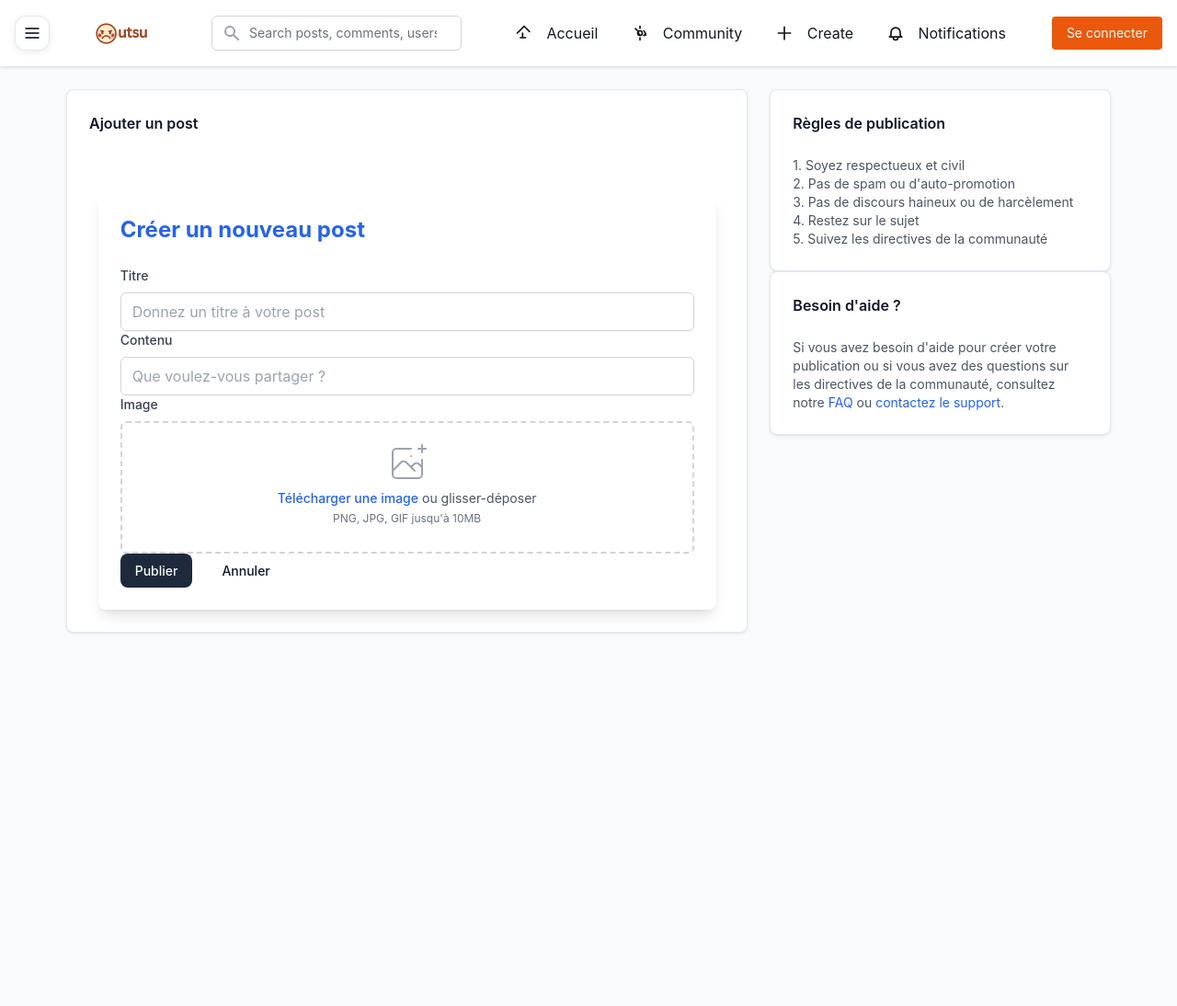
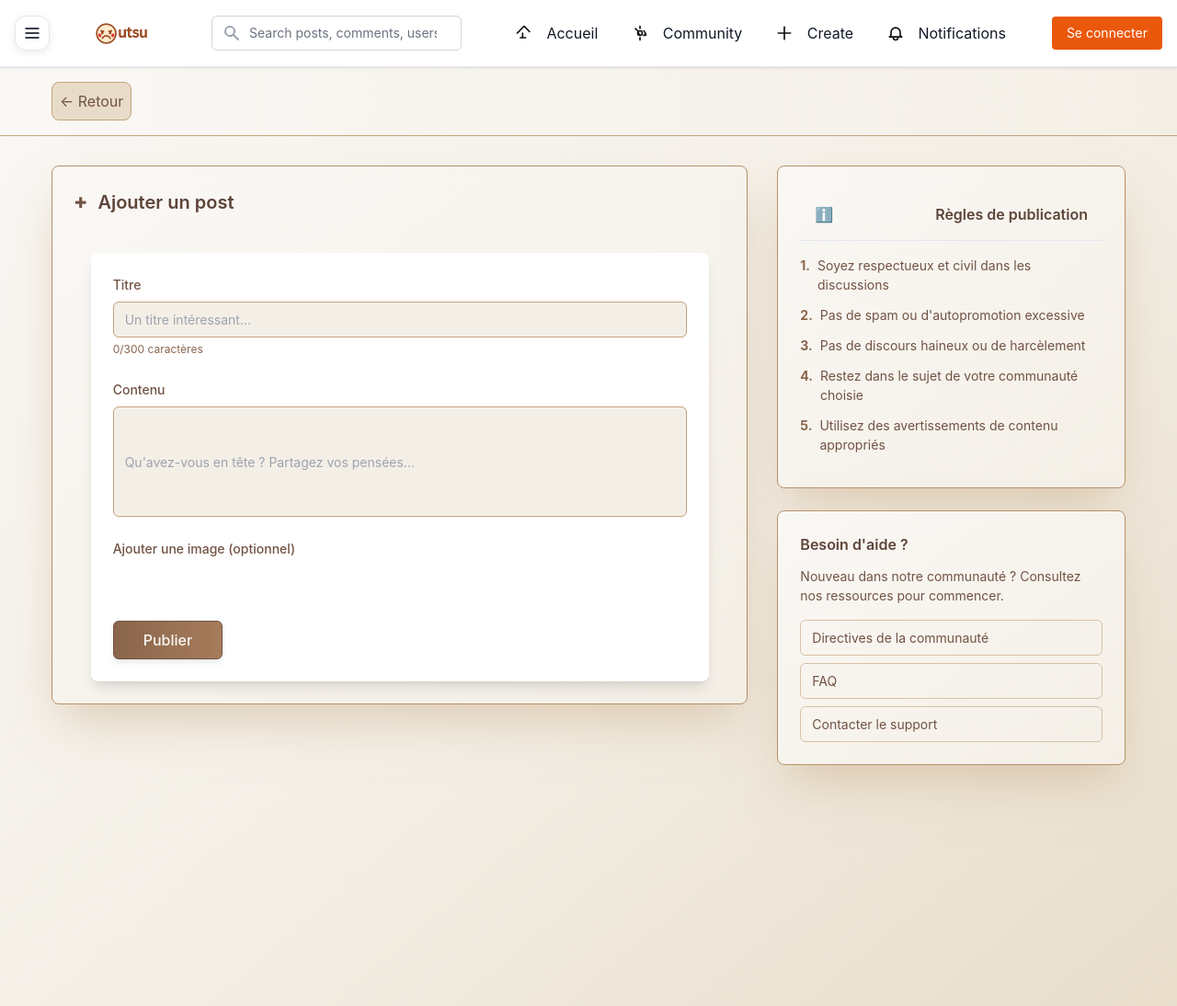
Before and after one commit to Nyx806/UTSU, a Symfony app: template templates/posts/ajout.html.twig in a window 1280 px wide. Shown: the whole page at 92% size. Run offline with Twig, Linux system fonts and the light colour scheme; the template is opened without the code that fills it, so the values that code supplies are empty; form fields are guessed from the names that the template uses; style sheets or scripts are compiled from the project's sources; some libraries are stand-ins or nearby versions.

Commit message:
Refactor post creation form and category display
- Updated the post creation form to include character count for the title and improved image upload functionality with preview and removal options.
- Enhanced the category display by simplifying the user link format.
- Improved overall styling and layout for better user experience.

```diff
--- a/templates/categories/show.html.twig
+++ b/templates/categories/show.html.twig
@@ -122,7 +122,7 @@
               <!-- Content Section -->
               <div class="flex-1 p-4">
                 <div class="flex items-center text-xs mb-2" style="color: var(--coffee-600);">
-                  <span>Posté par u/<a href="{{ path('user_profile', {'id': post.getUserID.id}) }}" class="hover:underline" style="color: var(--coffee-600);">{{ post.getUserID.username }}</a></span>
+                  <a href="{{ path('user_profile', {'id': post.userID.id}) }}" class="hover:underline hover:text-blue-600 transition-colors">Posted by u/{{ post.userID.username }}</a>
                   <span class="mx-2">•</span>
                   <span>{{ post.date|date('G\\h i') }}</span>
                 </div>
--- a/templates/posts/_form.html.twig
+++ b/templates/posts/_form.html.twig
@@ -1,149 +1,92 @@
 <div class="max-w-2xl mx-auto mt-10 p-6 bg-white shadow-lg rounded-lg">
-    <h2 class="text-2xl font-bold text-blue-600 mb-6">Créer un nouveau post</h2>
+    {{ form_start(PostsForm, {'attr': {'enctype': 'multipart/form-data'}}) }}
 
-    {{ form_start(PostsForm, {'attr': {'class': 'space-y-4'}}) }}
-        <div class="space-y-2">
-            {{ form_label(PostsForm.title, 'Titre', {'label_attr': {'class': 'block text-sm font-medium text-gray-700'}}) }}
-            {{ form_widget(PostsForm.title, {
-                'attr': {
-                    'class': 'w-full px-3 py-2 border border-gray-300 rounded-md shadow-sm focus:outline-none focus:ring-2 focus:ring-blue-500 focus:border-blue-500',
-                    'placeholder': 'Donnez un titre à votre post'
-                }
-            }) }}
-            {{ form_errors(PostsForm.title) }}
+    <!-- Titre -->
+    <div class="form-group">
+        <label class="form-label">Titre</label>
+        {{ form_widget(PostsForm.title, {'attr': {'class': 'form-input', 'placeholder': 'Un titre intéressant...', 'maxlength': '300'}}) }}
+        <div class="char-count">0/300 caractères</div>
     </div>
 
-        <div class="space-y-2">
-            {{ form_label(PostsForm.contenu, 'Contenu', {'label_attr': {'class': 'block text-sm font-medium text-gray-700'}}) }}
-            {{ form_widget(PostsForm.contenu, {
-                'attr': {
-                    'class': 'w-full px-3 py-2 border border-gray-300 rounded-md shadow-sm focus:outline-none focus:ring-2 focus:ring-blue-500 focus:border-blue-500',
-                    'rows': '6',
-                    'placeholder': 'Que voulez-vous partager ?'
-                }
-            }) }}
-            {{ form_errors(PostsForm.contenu) }}
+    <!-- Contenu -->
+    <div class="form-group">
+        <label class="form-label">Contenu</label>
+        {{ form_widget(PostsForm.contenu, {'attr': {'class': 'form-textarea', 'placeholder': 'Qu\'avez-vous en tête ? Partagez vos pensées...', 'rows': '6'}}) }}
     </div>
 
-        <div class="space-y-2">
-            <label class="block text-sm font-medium text-gray-700">Image</label>
-            <div id="drop-zone" class="mt-1 flex justify-center px-6 pt-5 pb-6 border-2 border-gray-300 border-dashed rounded-md hover:border-blue-500 transition-colors">
-                <div class="space-y-1 text-center">
-                    <svg class="mx-auto h-12 w-12 text-gray-400" stroke="currentColor" fill="none" viewBox="0 0 48 48" aria-hidden="true">
-                        <path d="M28 8H12a4 4 0 00-4 4v20m32-12v8m0 0v8a4 4 0 01-4 4H12a4 4 0 01-4-4v-4m32-4l-3.172-3.172a4 4 0 00-5.656 0L28 28M8 32l9.172-9.172a4 4 0 015.656 0L28 28m0 0l4 4m4-24h8m-4-4v8m-12 4h.02" stroke-width="2" stroke-linecap="round" stroke-linejoin="round" />
-                    </svg>
-                    <div class="flex text-sm text-gray-600">
-                        <label for="file-upload" class="relative cursor-pointer bg-white rounded-md font-medium text-blue-600 hover:text-blue-500 focus-within:outline-none focus-within:ring-2 focus-within:ring-offset-2 focus-within:ring-blue-500">
-                            <span>Télécharger une image</span>
+    <!-- Upload d'image -->
+    <div class="form-group">
+        <label class="form-label">Ajouter une image (optionnel)</label>
         {{ form_widget(PostsForm.photo, {
             'attr': {
-                                    'class': 'sr-only',
-                                    'id': 'file-upload',
+                'class': 'block w-full text-sm text-gray-700
+                         file:mr-4 file:py-2 file:px-4
+                         file:rounded-md file:border-0
+                         file:text-sm file:font-semibold
+                         file:bg-[#8a654c] file:text-white
+                         hover:file:bg-[#715344]
+                         cursor-pointer',
                 'accept': 'image/*'
             }
         }) }}
-                        </label>
-                        <p class="pl-1">ou glisser-déposer</p>
-                    </div>
-                    <p class="text-xs text-gray-500">
-                        PNG, JPG, GIF jusqu'à 10MB
-                    </p>
-                    <p id="file-name" class="text-sm text-blue-600 mt-2"></p>
+        <div id="preview-container" class="mt-4 hidden">
+            <img id="image-preview" class="max-w-full h-auto rounded-lg shadow-lg" src="" alt="Aperçu">
+            <button type="button" onclick="removeImage()" class="mt-2 text-red-600 hover:text-red-800">
+                Supprimer l'image
+            </button>
         </div>
     </div>
-            {{ form_errors(PostsForm.photo) }}
+
+    <!-- Boutons d'action -->
+    <div style="padding-top: 1rem;">
+        <button type="submit" class="btn-primary">
+            Publier
+        </button>
     </div>
 
-        <div class="flex items-center gap-4">
-            <button type="submit" class="btn btn-primary">
-                Publier
-            </button>
-            <a href="{{ path('home_index') }}" class="btn btn-ghost">
-                Annuler
-            </a>
-        </div>
     {{ form_end(PostsForm) }}
 </div>
 
 <script>
-document.addEventListener('DOMContentLoaded', function() {
-    const dropZone = document.getElementById('drop-zone');
-    const fileInput = document.getElementById('file-upload');
-    const fileNameDisplay = document.getElementById('file-name');
-
-    // Empêcher le comportement par défaut pour ces événements
-    ['dragenter', 'dragover', 'dragleave', 'drop'].forEach(eventName => {
-        dropZone.addEventListener(eventName, preventDefaults, false);
-        document.body.addEventListener(eventName, preventDefaults, false);
+// Mise à jour du compteur de caractères
+document.querySelector('input[name="posts[title]"]').addEventListener('input', function() {
+    const count = this.value.length;
+    document.querySelector('.char-count').textContent = `${count}/300 caractères`;
 });
 
-    // Ajouter des effets visuels pendant le drag
-    ['dragenter', 'dragover'].forEach(eventName => {
-        dropZone.addEventListener(eventName, highlight, false);
-    });
-
-    ['dragleave', 'drop'].forEach(eventName => {
-        dropZone.addEventListener(eventName, unhighlight, false);
-    });
-
-    // Gérer le drop
-    dropZone.addEventListener('drop', handleDrop, false);
-
-    // Gérer le changement de fichier via le bouton
-    fileInput.addEventListener('change', handleFileSelect, false);
-
-    function preventDefaults(e) {
-        e.preventDefault();
-        e.stopPropagation();
-    }
-
-    function highlight(e) {
-        dropZone.classList.add('border-blue-500');
-    }
-
-    function unhighlight(e) {
-        dropZone.classList.remove('border-blue-500');
-    }
-
-    function handleDrop(e) {
-        const dt = e.dataTransfer;
-        const files = dt.files;
-        handleFiles(files);
-    }
-
-    function handleFileSelect(e) {
-        const files = e.target.files;
-        handleFiles(files);
-    }
-
-    function handleFiles(files) {
-        if (files.length > 0) {
-            const file = files[0];
+// Gestion de l'upload d'image
+document.getElementById('posts_photo').addEventListener('change', function(e) {
+    if (this.files && this.files[0]) {
+        const file = this.files[0];
 
         // Vérifier le type de fichier
         if (!file.type.match('image.*')) {
             alert('Veuillez sélectionner une image valide (PNG, JPG, GIF)');
+            this.value = '';
             return;
         }
 
         // Vérifier la taille du fichier (10MB max)
         if (file.size > 10 * 1024 * 1024) {
             alert('L\'image ne doit pas dépasser 10MB');
+            this.value = '';
             return;
         }
 
-            // Mettre à jour l'affichage du nom du fichier
-            fileNameDisplay.textContent = file.name;
-
-            // Mettre à jour le champ de fichier du formulaire
-            const dataTransfer = new DataTransfer();
-            dataTransfer.items.add(file);
-            fileInput.files = dataTransfer.files;
-
-            // Déclencher l'événement change pour que Symfony le détecte
-            const event = new Event('change', { bubbles: true });
-            fileInput.dispatchEvent(event);
+        // Afficher la prévisualisation
+        const reader = new FileReader();
+        reader.onload = function(e) {
+            document.getElementById('image-preview').src = e.target.result;
+            document.getElementById('preview-container').classList.remove('hidden');
         }
+        reader.readAsDataURL(file);
     }
 });
+
+// Suppression de l'image
+function removeImage() {
+    document.getElementById('posts_photo').value = '';
+    document.getElementById('image-preview').src = '';
+    document.getElementById('preview-container').classList.add('hidden');
+}
 </script>
--- a/templates/posts/ajout.html.twig
+++ b/templates/posts/ajout.html.twig
@@ -3,34 +3,8 @@
 {% block title %}Ajouter un post{% endblock %}
 
 {% block body %}
-<!DOCTYPE html>
-<html lang="fr">
-<head>
-  <meta charset="UTF-8" />
-  <meta name="viewport" content="width=device-width, initial-scale=1.0" />
-  <title>Ajouter un post - Utsu</title>
+{% include 'home/_navbar.html.twig' %}
   <style>
-    :root {
-      --background: #ffffff;
-      --foreground: #0f172a;
-      --card: #ffffff;
-      --card-foreground: #0f172a;
-      --primary: #1e293b;
-      --primary-foreground: #f8fafc;
-      --secondary: #f1f5f9;
-      --secondary-foreground: #1e293b;
-      --muted: #f1f5f9;
-      --muted-foreground: #64748b;
-      --accent: #f1f5f9;
-      --accent-foreground: #1e293b;
-      --destructive: #ef4444;
-      --destructive-foreground: #f8fafc;
-      --border: #e2e8f0;
-      --input: #e2e8f0;
-      --ring: #0f172a;
-      --radius: 0.5rem;
-    }
-
     * {
       margin: 0;
       padding: 0;
@@ -39,197 +13,286 @@
 
     body {
       font-family: -apple-system, BlinkMacSystemFont, 'Segoe UI', Roboto, sans-serif;
-      background-color: var(--background);
-      color: var(--foreground);
       line-height: 1.5;
+    }
+
+    .main-layout {
+      min-height: 100vh;
+      background: linear-gradient(to bottom right, #faf8f5, #f4efe6, #e8dcc9);
+    }
+
+    .header {
+      backdrop-filter: blur(8px);
+      position: sticky;
+      top: 0;
+      z-index: 40;
+      background: linear-gradient(to right, #faf8f5, #f4efe6);
+      border-bottom: 1px solid #c4a47c;
+    }
+
+    .header-content {
+      max-width: 1200px;
+      margin: 0 auto;
+      padding: 1rem;
+    }
+
+    .back-btn {
+      display: inline-flex;
+      align-items: center;
+      padding: 0.5rem;
+      border-radius: 0.5rem;
+      color: #715344;
+      background-color: #e8dcc9;
+      border: 1px solid #c4a47c;
+      text-decoration: none;
+      transition: all 0.2s;
+    }
+
+    .back-btn:hover {
+      background-color: #d7c2a3;
     }
 
     .container {
       max-width: 1200px;
       margin: 0 auto;
-      padding: 0 1rem;
+      padding: 2rem 1rem;
     }
 
-    .btn {
-      display: inline-flex;
-      align-items: center;
-      justify-content: center;
-      border-radius: var(--radius);
-      font-size: 0.875rem;
-      font-weight: 500;
-      transition: all 0.2s;
-      border: none;
-      cursor: pointer;
-      text-decoration: none;
-    }
-
-    .btn-primary {
-      background-color: var(--primary);
-      color: var(--primary-foreground);
-      padding: 0.5rem 1rem;
-    }
-
-    .btn-primary:hover {
-      background-color: #334155;
-    }
-
-    .btn-ghost {
-      background-color: transparent;
-      color: var(--foreground);
-      padding: 0.5rem 1rem;
-    }
-
-    .btn-ghost:hover {
-      background-color: var(--accent);
-      color: var(--accent-foreground);
+    .content-grid {
+      display: grid;
+      grid-template-columns: 1fr;
+      gap: 2rem;
     }
 
     .card {
-      background-color: var(--card);
-      border: 1px solid var(--border);
-      border-radius: var(--radius);
-      box-shadow: 0 1px 3px 0 rgba(0, 0, 0, 0.1);
-    }
-
-    .card-header {
-      padding: 1.5rem 1.5rem 0;
-    }
-
-    .card-title {
-      font-size: 1rem;
-      font-weight: 600;
-      color: var(--card-foreground);
+      backdrop-filter: blur(8px);
+      background: linear-gradient(to bottom right, #faf8f5, #f4efe6);
+      border: 1px solid #b5906a;
+      border-radius: 0.5rem;
+      box-shadow: 0 25px 50px -12px rgba(196, 164, 124, 0.5);
     }
 
     .card-content {
       padding: 1.5rem;
     }
 
-    .main-layout {
-      min-height: 100vh;
-      background-color: #f9fafb;
+    .form-header {
+      display: flex;
+      align-items: center;
+      gap: 0.75rem;
+      margin-bottom: 1.5rem;
     }
 
-    .content-wrapper {
-      padding: 1.5rem 0;
+    .form-title {
+      font-size: 1.25rem;
+      font-weight: 600;
+      color: #5d4439;
     }
 
-    .content-grid {
-      display: grid;
-      grid-template-columns: 1fr;
-      gap: 1.5rem;
+    .form-group {
+      margin-bottom: 1.5rem;
     }
 
-    .space-y-2 > * + * {
-      margin-top: 0.5rem;
+    .form-label {
+      display: block;
+      font-size: 0.875rem;
+      font-weight: 500;
+      margin-bottom: 0.5rem;
+      color: #715344;
     }
 
-    .space-y-4 > * + * {
-      margin-top: 1rem;
-    }
-
-    .flex {
-      display: flex;
-    }
-
-    .items-center {
-      align-items: center;
-    }
-
-    .gap-4 {
-      gap: 1rem;
-    }
-
-    .w-full {
+    .form-input,
+    .form-select,
+    .form-textarea {
       width: 100%;
-    }
-
-    .text-sm {
+      padding: 0.5rem 0.75rem;
+      background-color: #f4efe6;
+      border: 1px solid #c4a47c;
+      border-radius: 0.375rem;
+      color: #5d4439;
       font-size: 0.875rem;
     }
 
-    .text-gray-600 {
-      color: #4b5563;
+    .form-input:focus,
+    .form-select:focus,
+    .form-textarea:focus {
+      outline: none;
+      border-color: #a67c5a;
+      box-shadow: 0 0 0 2px rgba(166, 124, 90, 0.2);
     }
 
-    .text-gray-700 {
-      color: #374151;
+    .form-textarea {
+      min-height: 120px;
+      resize: vertical;
     }
 
-    .text-blue-600 {
-      color: #2563eb;
+    .char-count {
+      font-size: 0.75rem;
+      color: #8a654c;
+      margin-top: 0.25rem;
     }
 
-    .hover\:underline:hover {
-      text-decoration: underline;
+    .btn-primary {
+      background: linear-gradient(to right, #8a654c, #a67c5a);
+      color: #faf8f5;
+      border: 1px solid #715344;
+      padding: 0.5rem 2rem;
+      border-radius: 0.375rem;
+      font-weight: 500;
+      cursor: pointer;
+      transition: all 0.2s;
+      box-shadow: 0 4px 6px -1px rgba(0, 0, 0, 0.1);
     }
 
-    @media (min-width: 768px) {
+    .btn-primary:hover {
+      background: linear-gradient(to right, #715344, #8a654c);
+    }
+
+    .sidebar-card {
+      backdrop-filter: blur(8px);
+      background: linear-gradient(to bottom right, #faf8f5, #f4efe6);
+      border: 1px solid #b5906a;
+      border-radius: 0.5rem;
+      box-shadow: 0 25px 50px -12px rgba(196, 164, 124, 0.5);
+      margin-bottom: 1.5rem;
+    }
+
+    .sidebar-header {
+      display: flex;
+      align-items: center;
+      gap: 0.5rem;
+      margin-bottom: 1rem;
+    }
+
+    .sidebar-title {
+      font-weight: 600;
+      color: #5d4439;
+    }
+
+    .rules-list {
+      color: #715344;
+      font-size: 0.875rem;
+    }
+
+    .rule-item {
+      display: flex;
+      align-items: flex-start;
+      gap: 0.5rem;
+      margin-bottom: 0.75rem;
+    }
+
+    .rule-number {
+      font-weight: 700;
+      color: #8a654c;
+    }
+
+    .help-text {
+      font-size: 0.875rem;
+      color: #715344;
+      margin-bottom: 1rem;
+    }
+
+    .help-buttons {
+      display: flex;
+      flex-direction: column;
+      gap: 0.5rem;
+    }
+
+    .btn-ghost {
+      width: 100%;
+      text-align: left;
+      padding: 0.5rem 0.75rem;
+      color: #715344;
+      background-color: transparent;
+      border: 1px solid #d7c2a3;
+      border-radius: 0.375rem;
+      text-decoration: none;
+      font-size: 0.875rem;
+      transition: all 0.2s;
+    }
+
+    .btn-ghost:hover {
+      background-color: #e8dcc9;
+    }
+
+    @media (min-width: 1024px) {
       .content-grid {
         grid-template-columns: 2fr 1fr;
       }
-
-      .container {
-        padding: 0 2rem;
-      }
-    }
-
-    @media (max-width: 767px) {
-      .sidebar {
-        order: -1;
-      }
     }
   </style>
-</head>
-<body>
-
-{% include 'home/_navbar.html.twig' %}
 
 <div class="main-layout">
+    <!-- Header simplifié -->
+    <header class="header">
+        <div class="header-content">
+            <a href="{{ path('home_index') }}" class="back-btn">
+                ← Retour
+            </a>
+        </div>
+    </header>
+
     <div class="container">
-        <div class="content-wrapper">
         <div class="content-grid">
-                <!-- Main Content -->
-                <div class="main-content">
+            <!-- Formulaire principal -->
+            <div>
                 <div class="card">
-                        <div class="card-header">
-                            <h1 class="card-title">Ajouter un post</h1>
+                    <div class="card-content">
+                        <div class="form-header">
+                            <span style="color: #715344;">✚</span>
+                            <h2 class="form-title">Ajouter un post</h2>
                         </div>
-                        <div class="card-content">
+
                         {{include('posts/_form.html.twig')}}
                     </div>
                 </div>
             </div>
 
             <!-- Sidebar -->
-                <div class="sidebar">
-                    <!-- Posting Rules -->
-                    <div class="card">
-                        <div class="card-header">
-                            <h3 class="card-title">Règles de publication</h3>
+            <div>
+                <!-- Règles de publication -->
+                <div class="sidebar-card">
+                    <div class="card-content">
+                        <div class="sidebar-header">
+                            <span style="color: #715344;">ℹ️</span>
+                            <h3 class="sidebar-title">Règles de publication</h3>
                         </div>
-                        <div class="card-content space-y-2">
-                            <div class="text-sm text-gray-600">
-                                <p>1. Soyez respectueux et civil</p>
-                                <p>2. Pas de spam ou d'auto-promotion</p>
-                                <p>3. Pas de discours haineux ou de harcèlement</p>
-                                <p>4. Restez sur le sujet</p>
-                                <p>5. Suivez les directives de la communauté</p>
+                        <div class="rules-list">
+                            <div class="rule-item">
+                                <span class="rule-number">1.</span>
+                                <span>Soyez respectueux et civil dans les discussions</span>
+                            </div>
+                            <div class="rule-item">
+                                <span class="rule-number">2.</span>
+                                <span>Pas de spam ou d'autopromotion excessive</span>
+                            </div>
+                            <div class="rule-item">
+                                <span class="rule-number">3.</span>
+                                <span>Pas de discours haineux ou de harcèlement</span>
+                            </div>
+                            <div class="rule-item">
+                                <span class="rule-number">4.</span>
+                                <span>Restez dans le sujet de votre communauté choisie</span>
+                            </div>
+                            <div class="rule-item">
+                                <span class="rule-number">5.</span>
+                                <span>Utilisez des avertissements de contenu appropriés</span>
+                            </div>
                         </div>
                     </div>
                 </div>
 
-                    <!-- Help -->
-                    <div class="card">
-                        <div class="card-header">
-                            <h3 class="card-title">Besoin d'aide ?</h3>
-                        </div>
+                <!-- Aide -->
+                <div class="sidebar-card">
                     <div class="card-content">
-                            <p class="text-sm text-gray-600">
-                                Si vous avez besoin d'aide pour créer votre publication ou si vous avez des questions sur les directives de la communauté,
-                                consultez notre <a href="#" class="text-blue-600 hover:underline">FAQ</a> ou
-                                <a href="#" class="text-blue-600 hover:underline">contactez le support</a>.
+                        <h3 class="sidebar-title" style="margin-bottom: 0.75rem;">Besoin d'aide ?</h3>
+                        <p class="help-text">
+                            Nouveau dans notre communauté ? Consultez nos ressources pour commencer.
                         </p>
+                        <div class="help-buttons">
+                            <a href="{{ path('categories_index') }}" class="btn-ghost">Directives de la communauté</a>
+                            <a href="{{ path('app_search') }}" class="btn-ghost">FAQ</a>
+                            <a href="{{ path('account_index') }}" class="btn-ghost">Contacter le support</a>
                         </div>
                     </div>
                 </div>
@@ -237,7 +300,4 @@
         </div>
     </div>
 </div>
-
-</body>
-</html>
 {% endblock %}
```
Lines whose indentation alone changed are shown as unchanged.
